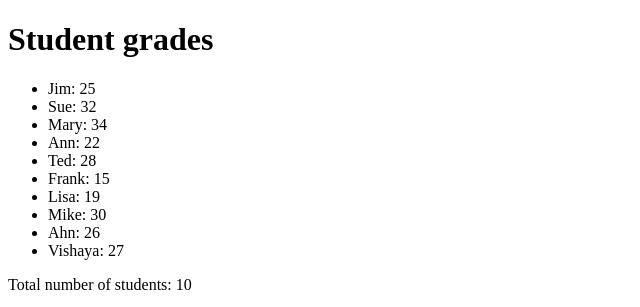
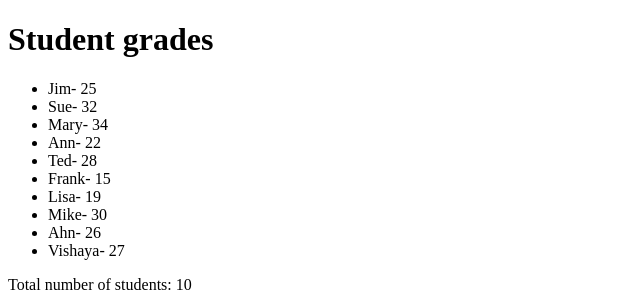
Before and after one commit to KingLin21/IT121, a plain HTML site: page grade.html in a window 1280 px wide. Shown: the top 307 px of the page, 0-640 px from the left. Drawn offline with Linux system fonts and the light colour scheme.

Commit message:
fixed hw3

```diff
--- a/grade.html
+++ b/grade.html
@@ -36,7 +36,7 @@
         const studentList = document.getElementById("student-list");
         for (let i = 0; i < names.length; i++) {
             let listItem = document.createElement("li");
-            listItem.textContent = names[i] + ": " + scores[i];
+            listItem.textContent = names[i] + "- " + scores[i];
             studentList.appendChild(listItem);
         }
 
```
